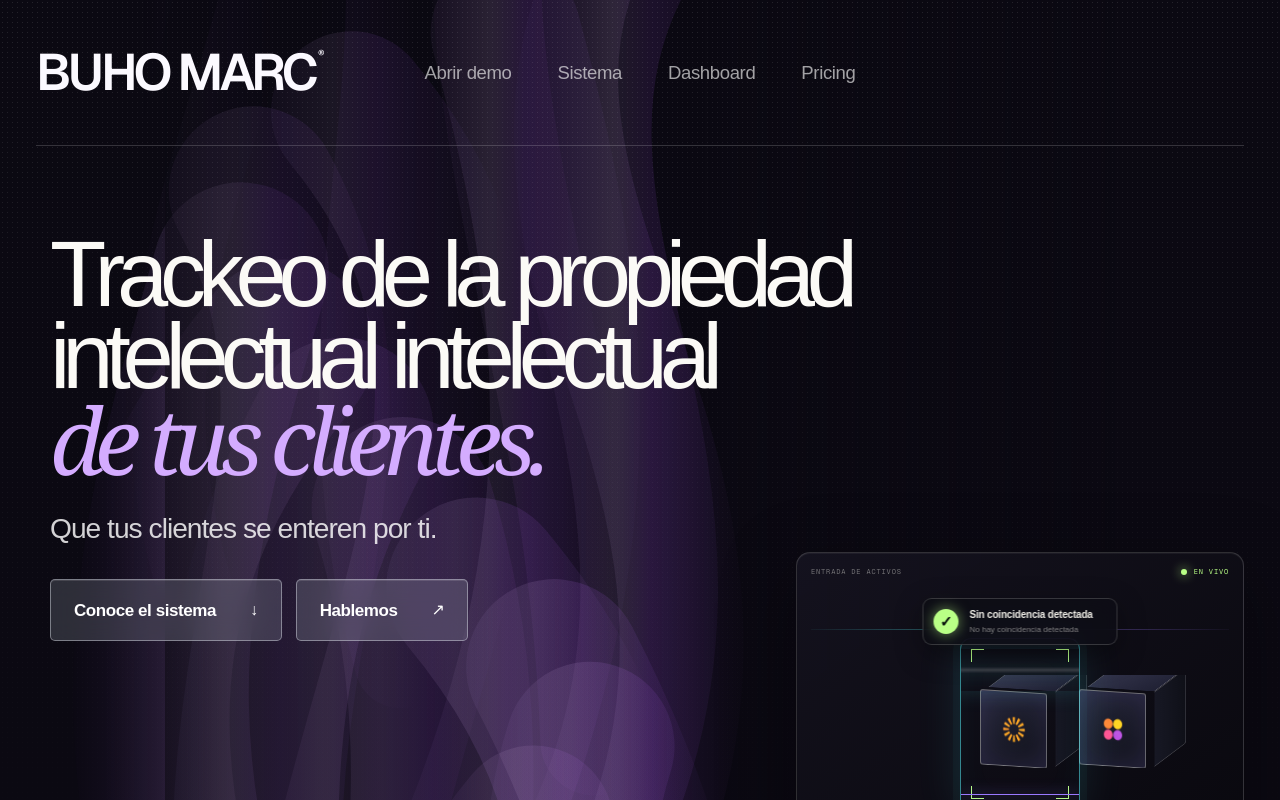
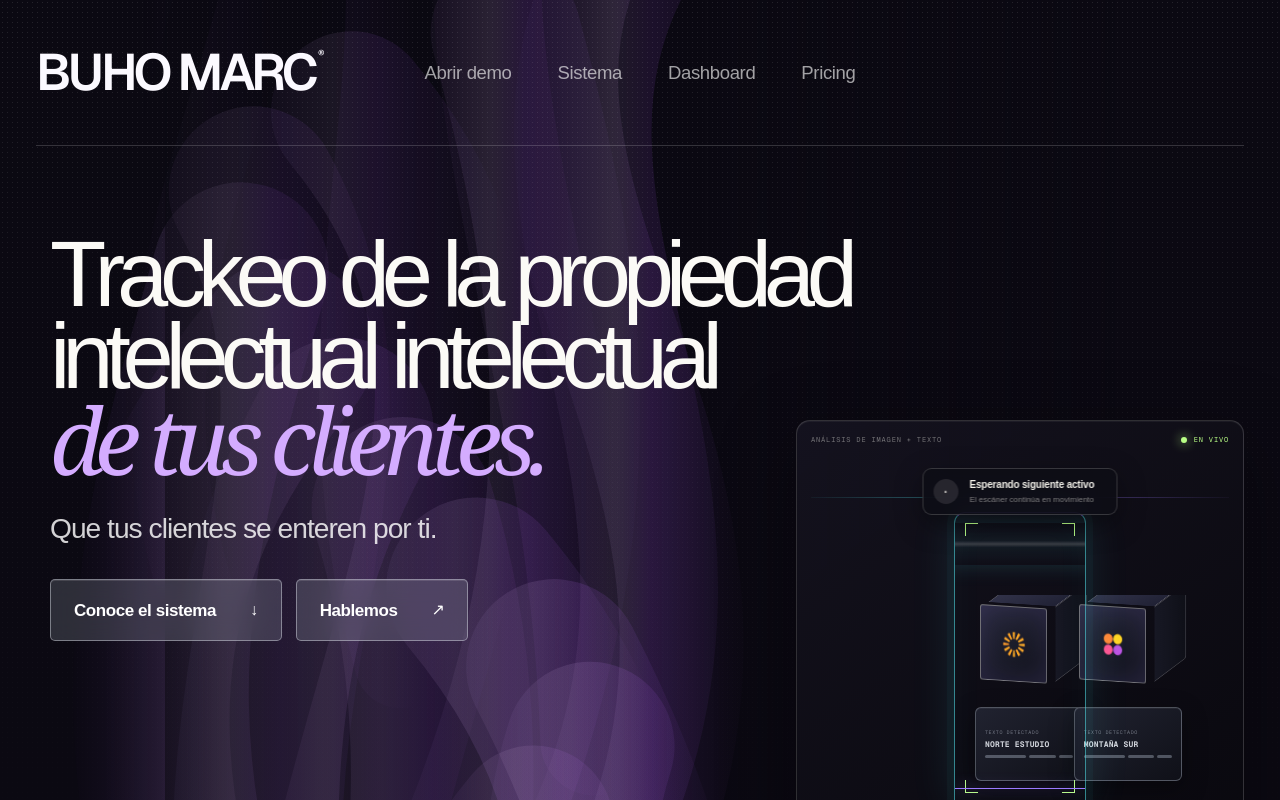
Before and after one commit to joseibietasepulveda/Buho-Marc, a Next.js app: page /landing-de-prueba-js in a window 1280 px wide. Shown: the top 800 px of the page. Built offline with nearby package versions, Linux system fonts and the light colour scheme.

Commit message:
Mejora scanner multimodal en landing de prueba

```diff
--- a/app/components/asset-scanner.tsx
+++ b/app/components/asset-scanner.tsx
@@ -3,7 +3,7 @@
 import Image from "next/image";
 import { useEffect, useRef, useState } from "react";
 
-const cubes = [
+const visualCubes = [
   { logo: "02", result: "match" },
   { logo: "16", result: "match" },
   { logo: "23", result: "alert" },
@@ -11,6 +11,15 @@ const cubes = [
   { logo: "11", result: "match" },
   { logo: "28", result: "alert" },
   { logo: "05", result: "match" },
+] as const;
+
+const multimodalCubes = [
+  { logo: "02", result: "match", detection: "clear", text: "NORTE ESTUDIO" },
+  { logo: "16", result: "alert", detection: "image", text: "MONTAÑA SUR" },
+  { logo: "23", result: "alert", detection: "text", text: "BUHO LEGAL" },
+  { logo: "07", result: "match", detection: "clear", text: "CÍRCULO CREATIVO" },
+  { logo: "28", result: "alert", detection: "image", text: "PRISMA MARCAS" },
+  { logo: "11", result: "alert", detection: "text", text: "BUHO STUDIO" },
 ] as const;
 
 const resultCopy = {
@@ -35,12 +44,14 @@ type AssetScannerProps = {
   className?: string;
   compact?: boolean;
   isPlaying?: boolean;
+  multimodal?: boolean;
 };
 
 export default function AssetScanner({
   className = "",
   compact = false,
   isPlaying = true,
+  multimodal = false,
 }: AssetScannerProps) {
   const gateRef = useRef<HTMLDivElement>(null);
   const cubeRefs = useRef<Array<HTMLDivElement | null>>([]);
@@ -77,16 +88,24 @@ export default function AssetScanner({
     return () => window.cancelAnimationFrame(animationFrame);
   }, [isPlaying]);
 
-  const activeCube = activeCubeIndex === null ? null : cubes[activeCubeIndex];
-  const currentResult = activeCube ? resultCopy[activeCube.result] : resultCopy.idle;
+  const activeCubes = multimodal ? multimodalCubes : visualCubes;
+  const activeCube = activeCubeIndex === null ? null : activeCubes[activeCubeIndex];
+  const multimodalResult = activeCube && "detection" in activeCube
+    ? activeCube.detection === "image"
+      ? { symbol: "×", title: "Coincidencia visual detectada", note: "Similitud gráfica relevante" }
+      : activeCube.detection === "text"
+        ? { symbol: "×", title: "Coincidencia textual detectada", note: "Nombre y elementos verbales" }
+        : { symbol: "✓", title: "Sin coincidencias detectadas", note: "Imagen y texto verificados" }
+    : null;
+  const currentResult = multimodalResult ?? (activeCube ? resultCopy[activeCube.result] : resultCopy.idle);
 
   return (
     <section
-      className={`scanner-stage ${compact ? "scanner-stage-compact" : ""} ${className}`}
-      aria-label="Demostración del escáner visual"
+      className={`scanner-stage ${compact ? "scanner-stage-compact" : ""} ${multimodal ? "scanner-stage-multimodal" : ""} ${className}`}
+      aria-label={multimodal ? "Demostración del escáner de imágenes y texto" : "Demostración del escáner visual"}
     >
       <div className="stage-header">
-        <span>ENTRADA DE ACTIVOS</span>
+        <span>{multimodal ? "ANÁLISIS DE IMAGEN + TEXTO" : "ENTRADA DE ACTIVOS"}</span>
         <span className="stage-live"><i /> EN VIVO</span>
       </div>
 
@@ -113,7 +132,7 @@ export default function AssetScanner({
         </div>
 
         <div className="cube-track">
-          {cubes.map((cube, index) => (
+          {activeCubes.map((cube, index) => (
             <div
               className={`cube-unit ${index === activeCubeIndex ? `cube-current cube-result-${cube.result}` : ""}`}
               key={cube.logo}
@@ -135,6 +154,13 @@ export default function AssetScanner({
                 <span className="cube-side" />
                 <span className="cube-top" />
               </div>
+              {multimodal && "text" in cube && (
+                <div className={`asset-text-card ${index === activeCubeIndex && cube.result === "alert" ? "asset-text-card-alert" : ""}`}>
+                  <span className="asset-text-kicker">TEXTO DETECTADO</span>
+                  <strong>{cube.text}</strong>
+                  <span className="asset-text-lines" aria-hidden="true"><i /><i /><i /></span>
+                </div>
+              )}
             </div>
           ))}
         </div>
--- a/app/globals.css
+++ b/app/globals.css
@@ -845,3 +845,98 @@ footer { min-height: 150px; display: grid; grid-template-columns: 1fr 1fr auto;
   .pricing-plan { margin-bottom: 36px; }
   .pricing-card h3 { min-height: 0; margin-bottom: 28px; }
 }
+
+/* Escáner multimodal — exclusivo de la landing de prueba */
+.scanner-stage-multimodal.scanner-stage-compact {
+  min-height: 462px;
+}
+.scanner-stage-multimodal.scanner-stage-compact .scanner-machine {
+  height: 386px;
+}
+.scanner-stage-multimodal.scanner-stage-compact .scanner-status {
+  top: 47px;
+}
+.scanner-stage-multimodal.scanner-stage-compact .scan-gate {
+  width: 132px;
+  height: 292px;
+  bottom: 31px;
+}
+.scanner-stage-multimodal.scanner-stage-compact .scanner-rail-bottom {
+  bottom: 31px;
+}
+.scanner-stage-multimodal.scanner-stage-compact .cube-track {
+  bottom: 14px;
+  height: 226px;
+}
+.scanner-stage-multimodal.scanner-stage-compact .cube-unit {
+  width: 112px;
+  height: 205px;
+  top: 9px;
+}
+.scanner-stage-multimodal .asset-text-card {
+  width: 108px;
+  min-height: 74px;
+  position: absolute;
+  left: 0;
+  top: 103px;
+  display: flex;
+  flex-direction: column;
+  justify-content: center;
+  gap: 4px;
+  padding: 8px 9px;
+  border: 1px solid rgba(216, 226, 239, .3);
+  border-radius: 6px;
+  color: rgba(241, 244, 250, .84);
+  background: linear-gradient(145deg, rgba(34, 36, 50, .96), rgba(16, 17, 25, .97));
+  box-shadow: 0 8px 24px rgba(0, 0, 0, .34), inset 0 1px rgba(255, 255, 255, .05);
+  transition: color 160ms ease, border-color 160ms ease, background 160ms ease, box-shadow 160ms ease;
+}
+.asset-text-kicker {
+  color: rgba(211, 218, 231, .48);
+  font-family: var(--font-geist-mono), monospace;
+  font-size: 5px;
+  letter-spacing: .12em;
+}
+.asset-text-card strong {
+  overflow: hidden;
+  font-family: var(--font-geist-mono), monospace;
+  font-size: 8px;
+  font-weight: 620;
+  letter-spacing: .02em;
+  line-height: 1.15;
+  text-overflow: ellipsis;
+  white-space: nowrap;
+}
+.asset-text-lines {
+  display: grid;
+  grid-template-columns: 1fr .65fr .35fr;
+  gap: 3px;
+  margin-top: 2px;
+}
+.asset-text-lines i {
+  height: 3px;
+  display: block;
+  border-radius: 2px;
+  background: rgba(188, 199, 216, .36);
+}
+.asset-text-card-alert {
+  color: #fff4f5;
+  border-color: rgba(255, 100, 126, .88);
+  background: linear-gradient(145deg, rgba(115, 25, 46, .98), rgba(55, 16, 29, .98));
+  box-shadow: 0 0 0 3px rgba(241, 89, 115, .08), 0 9px 28px rgba(80, 12, 30, .45), inset 0 1px rgba(255, 255, 255, .08);
+}
+.asset-text-card-alert .asset-text-kicker { color: rgba(255, 216, 222, .72); }
+.asset-text-card-alert .asset-text-lines i { background: rgba(255, 139, 158, .72); }
+.scanner-stage-multimodal .cube-current.cube-result-alert .asset-text-card {
+  animation: text-alert-pulse 1s ease-in-out infinite alternate;
+}
+@keyframes text-alert-pulse {
+  from { transform: translateY(0); }
+  to { transform: translateY(-2px); }
+}
+
+@media (max-width: 1120px) and (min-width: 821px) {
+  .scanner-stage-multimodal.hero-scanner {
+    width: min(43vw, 510px);
+  }
+}
--- a/app/landing-de-prueba-js/page.tsx
+++ b/app/landing-de-prueba-js/page.tsx
@@ -7,5 +7,7 @@ export const metadata: Metadata = {
   robots: { index: false, follow: false },
 };
 
-// Ruta privada de prueba: reutiliza la misma landing sin exponerla desde la navegación pública.
-export default PortadaTres;
+// Ruta privada de prueba: activa el escáner multimodal sin modificar la landing pública.
+export default function LandingDePruebaJs() {
+  return <PortadaTres scannerMode="multimodal" />;
+}
--- a/app/portada-3/page.tsx
+++ b/app/portada-3/page.tsx
@@ -40,7 +40,11 @@ const systemFlow = [
   "Trackeo del caso si se presenta la oposición",
 ] as const;
 
-export default function PortadaTres() {
+type PortadaTresProps = {
+  scannerMode?: "visual" | "multimodal";
+};
+
+export default function PortadaTres({ scannerMode = "visual" }: PortadaTresProps = {}) {
   return (
     <main className="bends-page">
       <section className="bends-hero" id="inicio">
@@ -76,7 +80,7 @@ export default function PortadaTres() {
           </div>
         </div>
 
-        <AssetScanner className="hero-scanner" compact />
+        <AssetScanner className="hero-scanner" compact multimodal={scannerMode === "multimodal"} />
 
         <div className="bends-hero-footer" aria-label="Resumen de monitoreo">
           <span>Detección automática y temprano</span>
```
